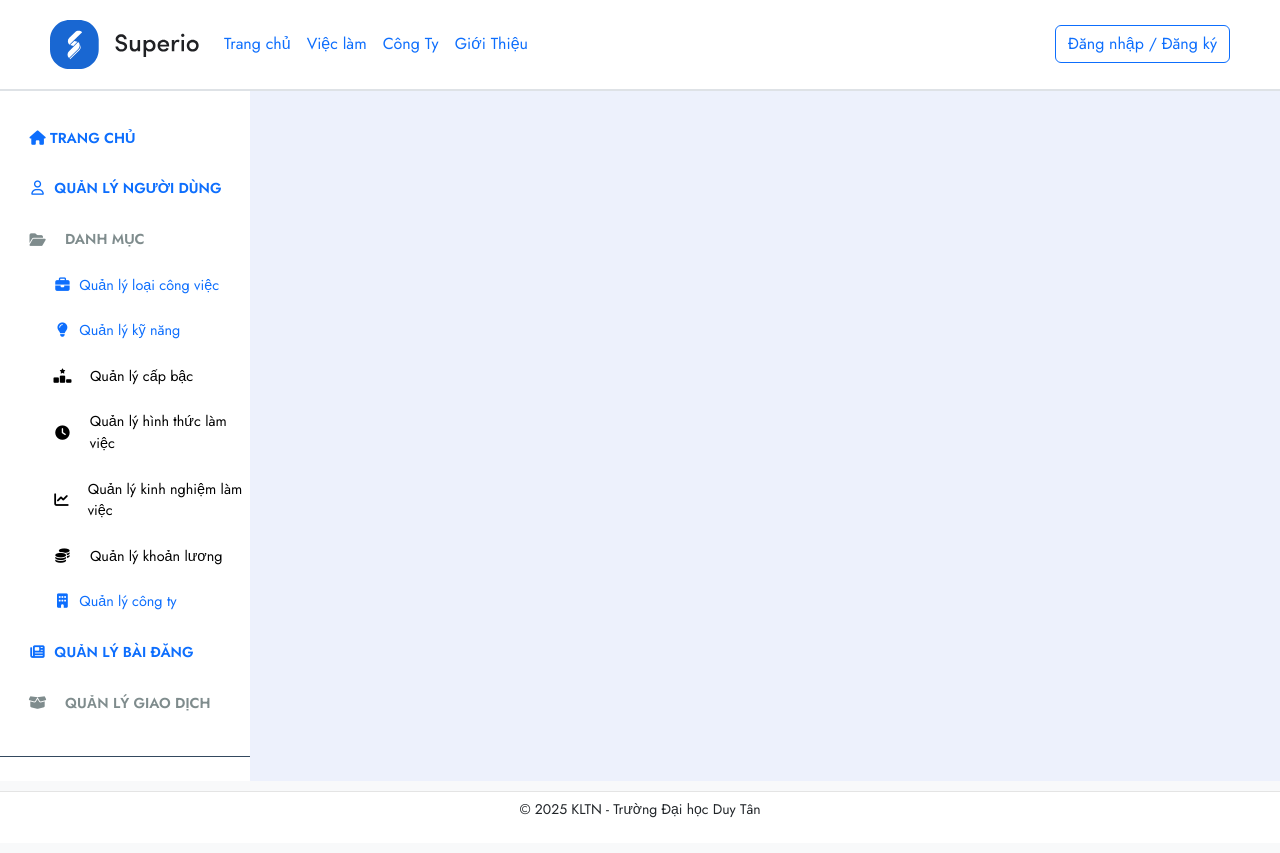
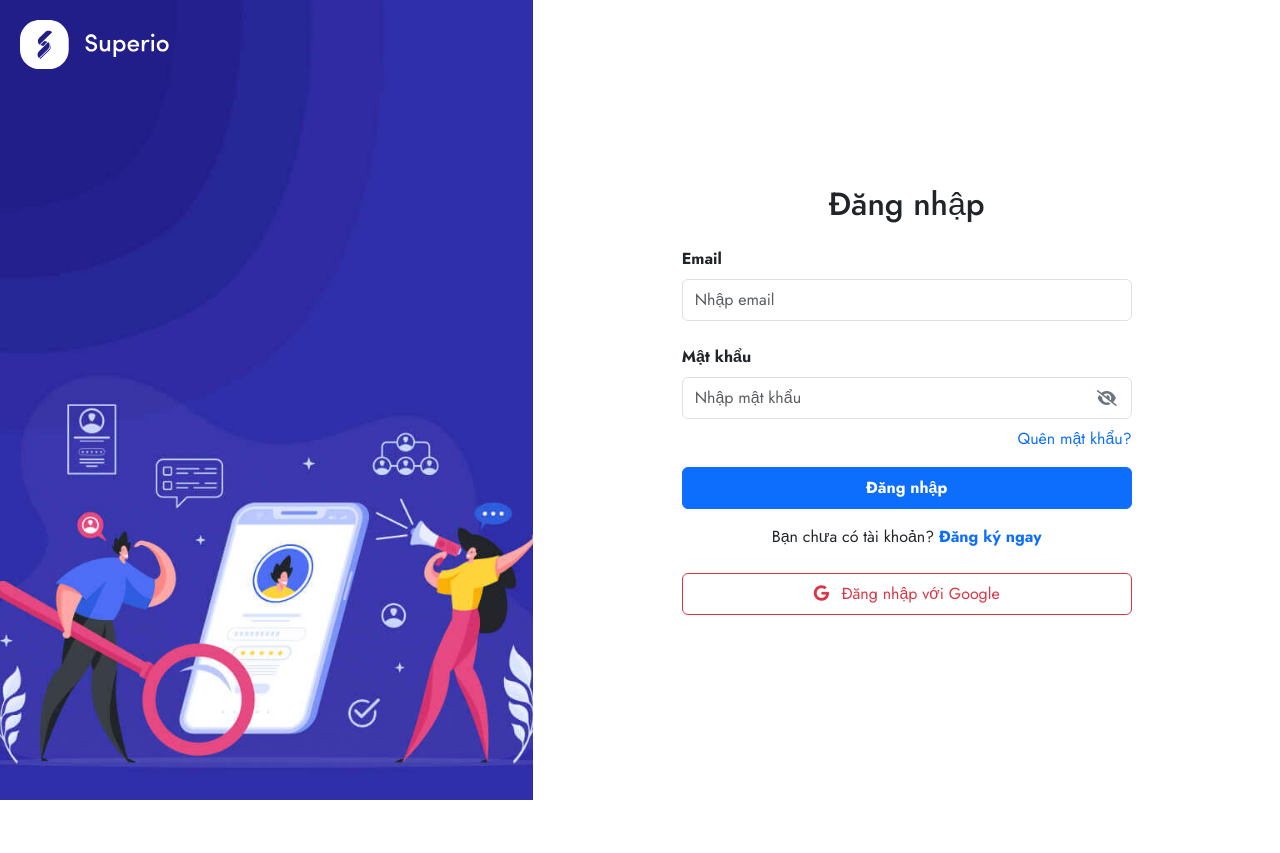
Before and after one commit to Khoa-CNTT/XDWDTTDT2164, a Vue app in the folder frontend/: page /login in a window 1280 px wide. After the commit the page ends 800 px from the top, so only its background shows below. Built offline with nearby package versions, Linux system fonts and the light colour scheme.

Commit message:
update router and ayout frontend

```diff
--- /dev/null
+++ b/frontend/src/components/layouts/authLayout.vue
@@ -0,0 +1,5 @@
+<template>
+  <div class="auth-container">
+    <router-view></router-view>
+  </div>
+</template>
--- a/frontend/src/main.js
+++ b/frontend/src/main.js
@@ -1,9 +1,8 @@
 import { createApp } from "vue";
 import App from "./App.vue";
 import router from "./router";
-import Default from './views/admin/dashboard/index_2.vue'
-import PrimeVue from 'primevue/config';
-
+import Default from "./views/admin/dashboard/index_2.vue";
+import PrimeVue from "primevue/config";
 
 import "./style.css";
 
--- a/frontend/src/router/index.js
+++ b/frontend/src/router/index.js
@@ -1,13 +1,19 @@
 import { createRouter, createWebHistory } from "vue-router";
-import Dashboard from "@/views/admin/dashboard/index_2.vue"; // Trang chứa layout chính
 
 const routes = [
   {
     //Login
-    // path: "/login-signup",
-    // component: ()=> import("@/views/common/Login.vue"),
-
-
+    path: "/login",
+    component: () => import("@/views/common/Login.vue"),
+    meta: { layout: "auth" },
+  },
+  {
+    //Register
+    path: "/register",
+    component: () => import("@/views/common/Sign_up.vue"),
+    meta: { layout: "auth" },
+  },
+  {
     path: "/admin-dashboard",
     // component: Dashboard, // Luôn hiển thị Dashboard.vue
     children: [
@@ -22,7 +28,8 @@ const routes = [
 
       {
         path: "company-management",
-        component: () => import("@/views/admin/dashboard/Company-management.vue"),
+        component: () =>
+          import("@/views/admin/dashboard/Company-management.vue"),
       },
       {
         path: "post-management",
--- a/frontend/src/views/About.vue
+++ /dev/null
@@ -1,3 +0,0 @@
-<template>
-  <h1>About</h1>
-</template>
--- a/frontend/src/views/Home.vue
+++ /dev/null
@@ -1,3 +0,0 @@
-<template>
-  <h1>Trang Chủ</h1>
-</template>
--- a/frontend/src/views/common/Login.vue
+++ b/frontend/src/views/common/Login.vue
@@ -2,16 +2,24 @@
   <div class="row g-0 login-container">
     <div class="col-lg-5 d-none d-lg-block">
       <div class="image-container">
-          <img src="@/assets/images/12.jpg" class="login-image" alt="Login Background">
-          <img src="@/assets/logo/logo-2.svg" class="logo-overlay" alt="Logo"
-               style="width: 150px; position: absolute; top: 20px; left: 20px;">
+        <img
+          src="@/assets/images/12.jpg"
+          class="login-image"
+          alt="Login Background"
+        />
+        <img
+          src="@/assets/logo/logo-2.svg"
+          class="logo-overlay"
+          alt="Logo"
+          style="width: 150px; position: absolute; top: 20px; left: 20px"
+        />
       </div>
     </div>
     <div class="col-lg-7 col-md-12">
       <div class="form-center">
         <div class="form-content">
           <div class="d-lg-none text-center mb-5">
-              <img src="@/assets/logo/logo.svg" alt="Logo" style="width: 130px;">
+            <img src="@/assets/logo/logo.svg" alt="Logo" style="width: 130px" />
           </div>
 
           <h2 class="mb-4 text-center">Đăng nhập</h2>
@@ -19,36 +27,59 @@
           <form @submit.prevent="handleLogin">
             <div class="mb-4">
               <label class="form-label fw-bold">Email</label>
-                <input type="email" class="form-control py-2" placeholder="Nhập email" v-model="form.email"
-                    required>
+              <input
+                type="email"
+                class="form-control py-2"
+                placeholder="Nhập email"
+                v-model="form.email"
+                required
+              />
             </div>
 
             <div class="mb-3">
               <label class="form-label fw-bold">Mật khẩu</label>
               <div class="password-toggle">
-                  <input :type="isPasswordVisible ? 'text' : 'password'"
+                <input
+                  :type="isPasswordVisible ? 'text' : 'password'"
                   class="form-control py-2"
                   placeholder="Nhập mật khẩu"
                   v-model="form.password"
-                         required>
-                  <i @click.prevent="togglePasswordVisibility"
-                     :class="['fas', isPasswordVisible ? 'fa-eye' : 'fa-eye-slash']"></i>
+                  required
+                />
+                <i
+                  @click.prevent="togglePasswordVisibility"
+                  :class="[
+                    'fas',
+                    isPasswordVisible ? 'fa-eye' : 'fa-eye-slash',
+                  ]"
+                ></i>
               </div>
               <div class="text-end mt-2">
-                  <router-link to="/forgot-password" class="text-decoration-none">Quên mật khẩu?</router-link>
+                <router-link to="/forgot-password" class="text-decoration-none"
+                  >Quên mật khẩu?</router-link
+                >
               </div>
             </div>
 
-              <button type="submit" class="btn btn-primary w-100 py-2 mb-3 fw-bold">
+            <button
+              type="submit"
+              class="btn btn-primary w-100 py-2 mb-3 fw-bold"
+            >
               Đăng nhập
             </button>
 
             <div class="text-center mb-4">
               Bạn chưa có tài khoản?
-                <router-link to="/signup" class="text-decoration-none fw-bold">Đăng ký ngay</router-link>
+              <router-link to="/register" class="text-decoration-none fw-bold"
+                >Đăng ký ngay</router-link
+              >
             </div>
 
-              <button type="button" class="btn btn-outline-danger w-100 py-2" @click="loginWithGoogle">
+            <button
+              type="button"
+              class="btn btn-outline-danger w-100 py-2"
+              @click="loginWithGoogle"
+            >
               <i class="fab fa-google me-2"></i>
               Đăng nhập với Google
             </button>
@@ -61,32 +92,32 @@
 
 <script>
 export default {
-    name: 'LoginPage',
+  name: "LoginPage",
   data() {
     return {
       isPasswordVisible: false,
       form: {
-          email: '',
-          password: ''
-        }
-      }
+        email: "",
+        password: "",
+      },
+    };
   },
   methods: {
     togglePasswordVisibility() {
-        this.isPasswordVisible = !this.isPasswordVisible
+      this.isPasswordVisible = !this.isPasswordVisible;
     },
     handleLogin() {
       // Xử lý logic đăng nhập
-        console.log('Login data:', this.form)
+      console.log("Login data:", this.form);
       // Gọi API đăng nhập ở đây
       // this.$store.dispatch('auth/login', this.form)
     },
     loginWithGoogle() {
       // Xử lý đăng nhập bằng Google
-        console.log('Login with Google')
-      }
-    }
-  }
+      console.log("Login with Google");
+    },
+  },
+};
 </script>
 
 <style scoped>
```
Lines whose indentation alone changed are shown as unchanged.
